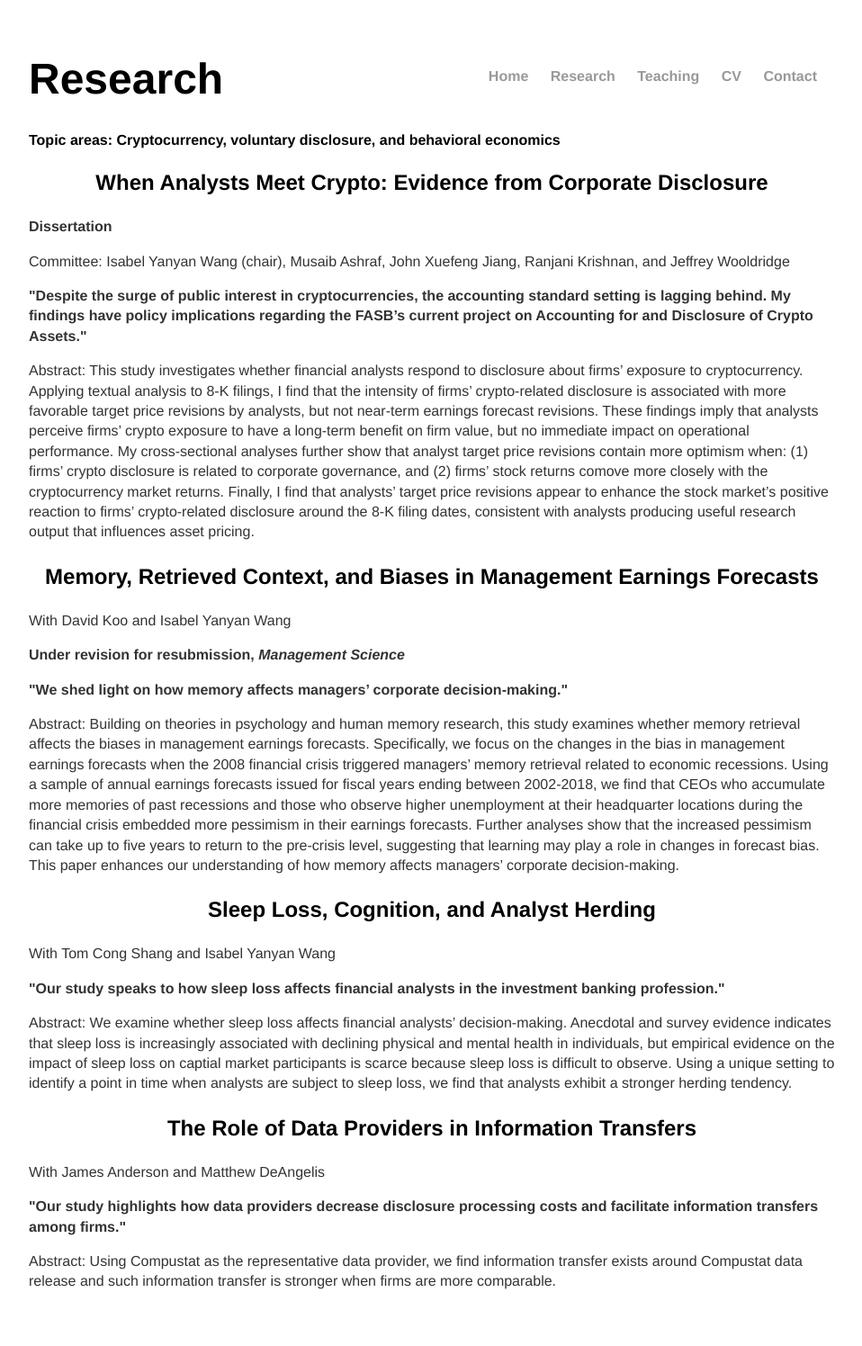
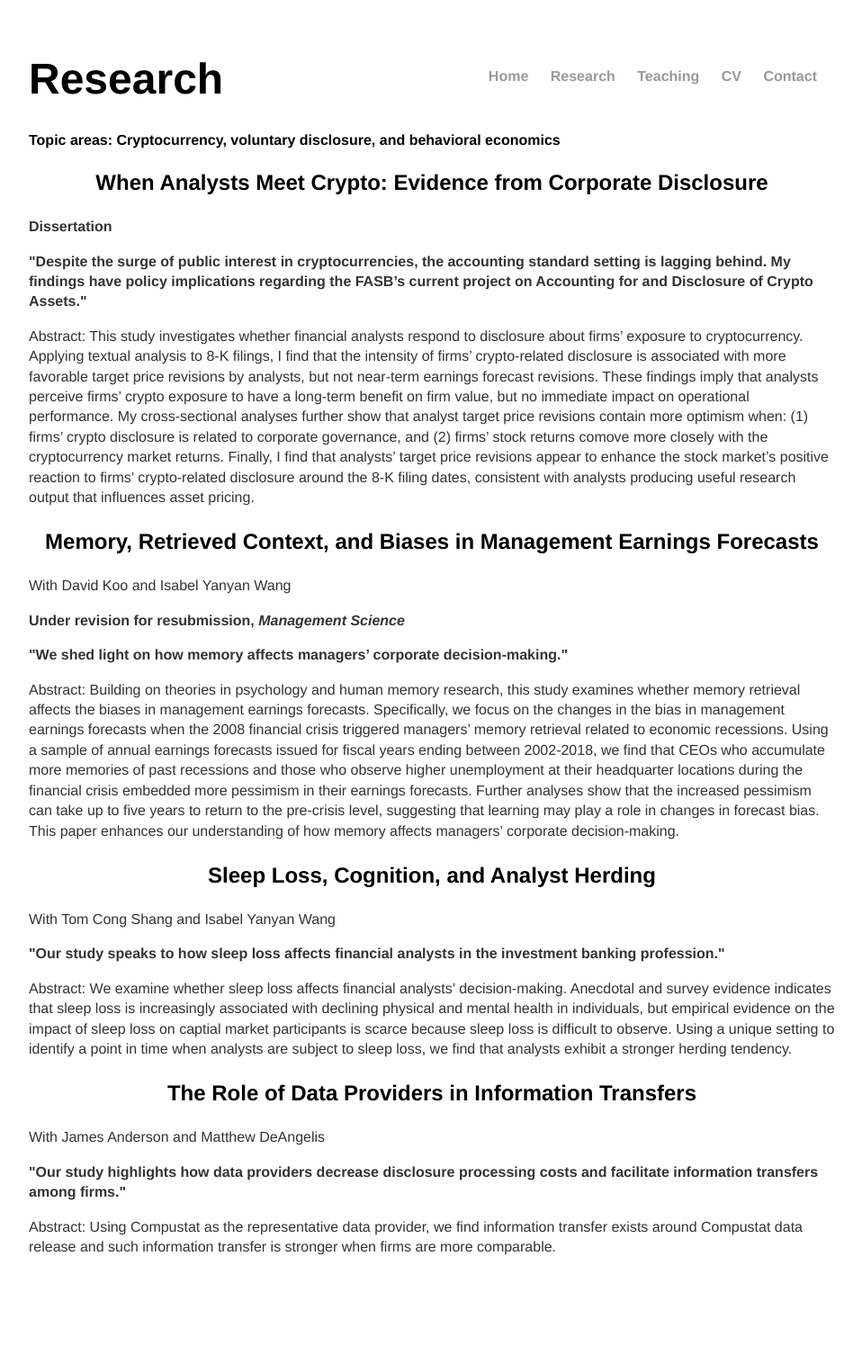
Before and after one commit to shu-ting-wu/shu-ting-wu.github.io, a Jekyll site: the page built from research/index.html, in a window 1280 px wide. Shown: the whole page at 90% size, without its empty margins (160-1118 px from the left). Built offline with Jekyll 4.4.1, drawn with Linux system fonts in a browser that asks for light colours; after the commit the page ends 1457 px from its top, so only the background shows below that.

Commit message:
Update index.html

```diff
--- a/research/index.html
+++ b/research/index.html
@@ -10,7 +10,6 @@ title: Shuting's research
 
 	    <h3>When Analysts Meet Crypto: Evidence from Corporate Disclosure</h3>
 	    <p><strong>Dissertation</strong></p>
-		<p> Committee: Isabel Yanyan Wang (chair), Musaib Ashraf, John Xuefeng Jiang, Ranjani Krishnan, and Jeffrey Wooldridge</p>
 		<p> <strong>"Despite the surge of public interest in cryptocurrencies, the accounting standard setting is lagging behind. My findings have policy implications regarding the FASB’s current project on Accounting for and Disclosure of Crypto Assets."</strong></p>
 		<p> Abstract: This study investigates whether financial analysts respond to disclosure about firms’ exposure to cryptocurrency. Applying textual analysis to 8-K filings, I find that the intensity of firms’ crypto-related disclosure is associated with more favorable target price revisions by analysts, but not near-term earnings forecast revisions. These findings imply that analysts perceive firms’ crypto exposure to have a long-term benefit on firm value, but no immediate impact on operational performance. My cross-sectional analyses further show that analyst target price revisions contain more optimism when: (1) firms’ crypto disclosure is related to corporate governance, and (2) firms’ stock returns comove more closely with the cryptocurrency market returns. Finally, I find that analysts’ target price revisions appear to enhance the stock market’s positive reaction to firms’ crypto-related disclosure around the 8-K filing dates, consistent with analysts producing useful research output that influences asset pricing.</p>
 
```
